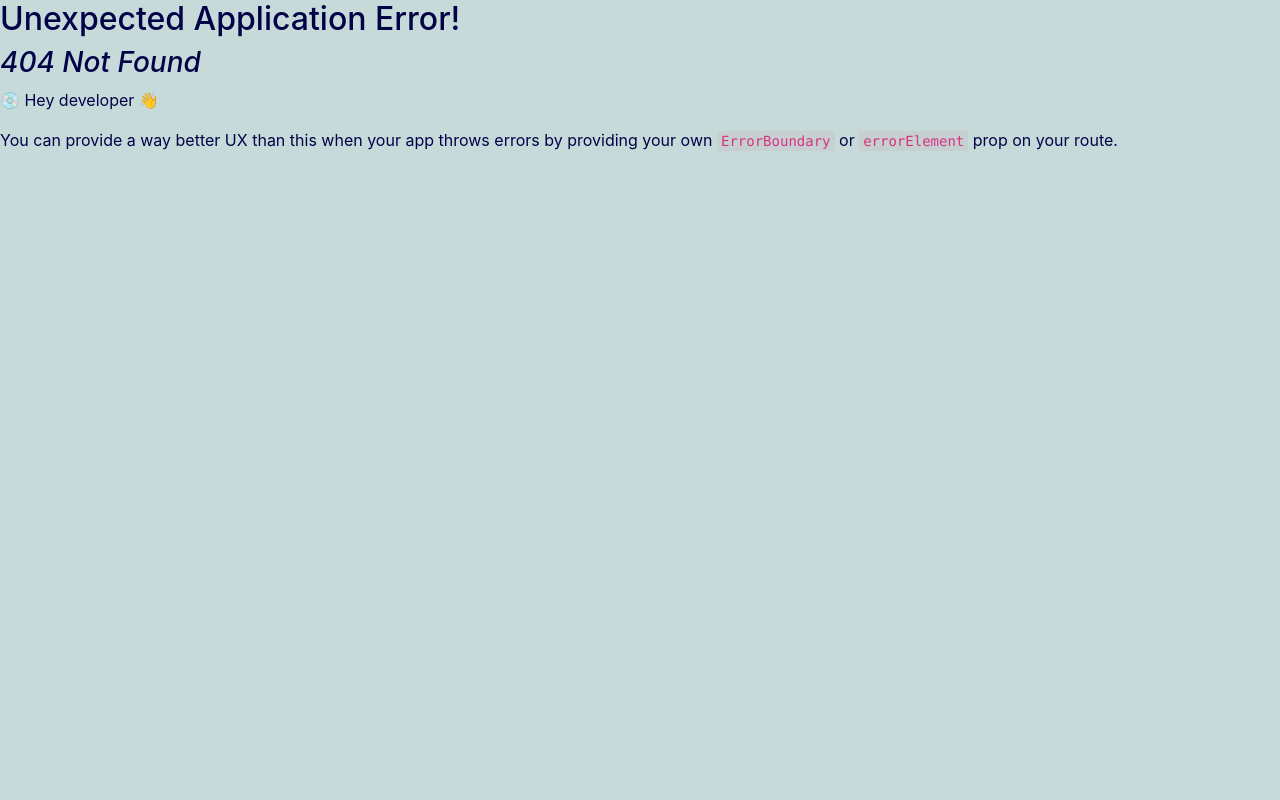
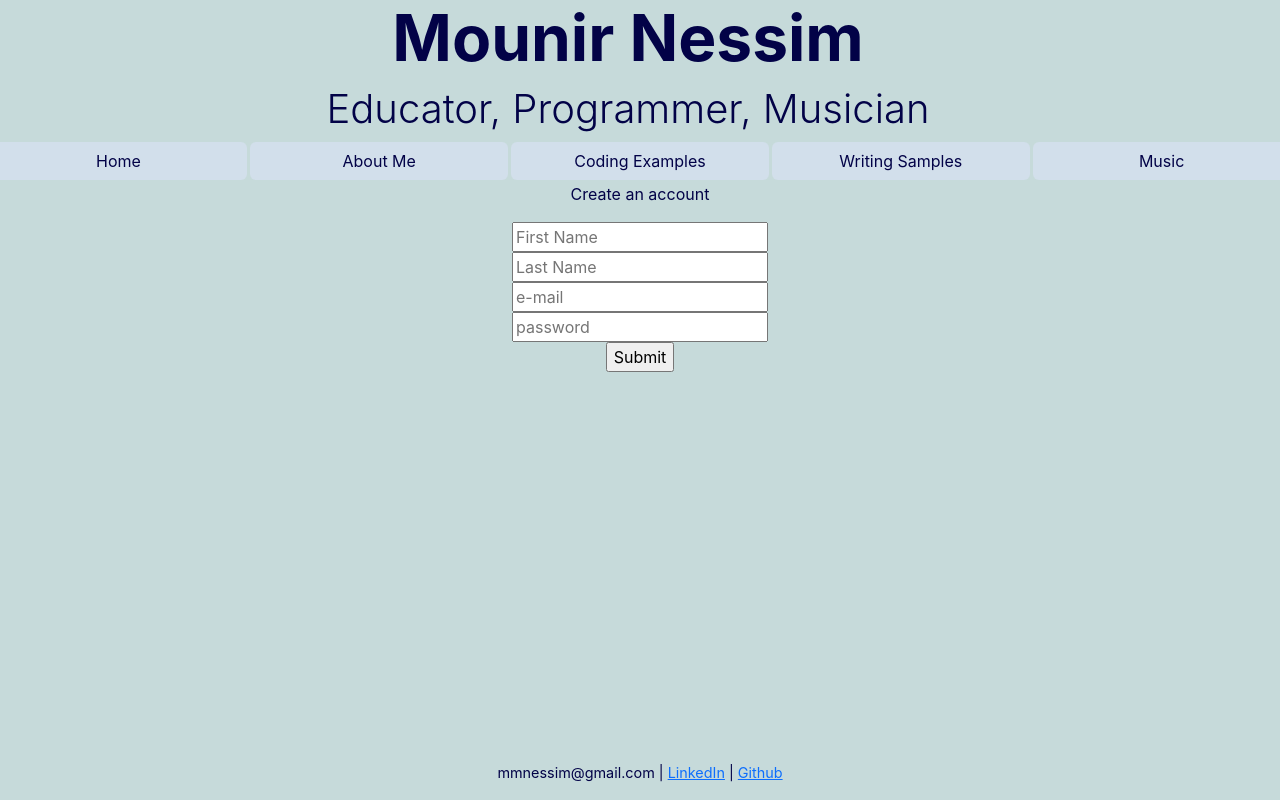
Before and after one commit to mmnessim/portfolio, a React (Create React App) app: page /create-account in a window 1280 px wide. Before the commit this address had no page. Built offline with nearby package versions, Linux system fonts and the light colour scheme.

Commit message:
restructure login area

```diff
--- a/src/components/APIdemo/apiDemo.js
+++ b/src/components/APIdemo/apiDemo.js
@@ -1,13 +1,11 @@
 import React from 'react';
 import { LevelSelector } from './levelSelector';
-import { Form } from './form';
 
 
 export function APIDemo() {
     return (
         <div className='container'>
             <h3>API Demo</h3>
-            <Form />
             <p>The buttons on this page make API calls to the backend hosted on Heroku. I created a database of string orchestra pieces available for purchase on JWPepper's website using Python and BeautifulSoup to scrape the data. You can download the whole .csv file, or you can search by level or by composer on this page.</p>
             <LevelSelector />
         </div>
--- a/src/components/APIdemo/form.js
+++ b/src/components/loginArea/form.js
@@ -1,13 +1,15 @@
 import React, {useState} from "react";
-import { Login } from "../loginArea/login";
+import { Link } from "react-router-dom";
 
 export function Form() {
     const [firstName, setFirstName] = useState();
     const [lastName, setLastName] = useState();
     const [email, setEmail] = useState();
+    const [password, setPassword] = useState();
+    const [message, setMessage] = useState();
 
     const handleSubmit = (e) => {
-        //e.preventDefault();
+        e.preventDefault();
         fetch('http://localhost:3001/database/newuser', {
             method: 'post',
             headers: {
@@ -16,11 +18,15 @@ export function Form() {
             body: JSON.stringify({
                 first_name: firstName,
                 last_name: lastName,
-                email: email
+                email: email,
+                password: password
             })
         })
             .then((response) => {
                 console.log(response)
+                if (response.ok) {
+                    setMessage(<div><p>Account created!</p> <Link to={'/coding/login'} className="btn navlink">Login</Link></div>)
+                }
             })
             .catch((err) => {
                 console.log(err)
@@ -33,11 +39,15 @@ export function Form() {
     const handleLastName = (e) => {
         setLastName(e.target.value)
     }
-     const handleEmail = (e) => {
+    const handleEmail = (e) => {
         setEmail(e.target.value)
+    }
+    const handlePassword = (e) => {
+        setPassword(e.target.value)
     }
     return(
     <div>
+        <p>Create an account</p>
         <form onSubmit={handleSubmit}>
             <input type='text' onChange={handleFirstName} placeholder="First Name" required></input>
             <br />
@@ -45,7 +55,10 @@ export function Form() {
             <br />
             <input type='email' onChange={handleEmail} placeholder="e-mail" required></input>
             <br />
+            <input type="password" onChange={handlePassword} placeholder="password"></input>
+            <br />
             <input type='submit'></input>
         </form>
+        {message}
     </div>)
 }
--- a/src/components/loginArea/login.js
+++ b/src/components/loginArea/login.js
@@ -1,5 +1,6 @@
 import React, {useEffect, useState} from "react";
 import { store } from "../..";
+import { Link } from "react-router-dom";
 
 export function Login() {
     const [email, setEmail] = useState();
@@ -53,9 +54,22 @@ export function Login() {
         )
     } else if (data && data.authenticated === false) {
         store.dispatch({type: "INCORRECT", payload: {authenticated: false, user: 'Guest'}})
-        return(<div>
-            <h3>Incorrect username or password</h3>
-        </div>)
+        return(
+            <div>
+                <h4>Incorrect email or password</h4>
+                <h3>Login</h3>
+                <form className="login-form" onSubmit={handleSubmit}>
+                    <label for="email">Enter your email: </label>
+                    <input type="email" onChange={handleEmail} id="email"></input> <br />
+                    <label for="password">Enter your password: </label>
+                    <input type="password" onChange={handlePassword} id="password"></input> <br />
+                    <input type="submit"></input>
+                    <button onClick={handleSubmit}>Login</button>
+                </form>
+                <Link to={'/create-account'} className="btn navlink">Create an account</Link>
+        </div>
+
+        )
     } else {
     return(
         <div>
@@ -68,6 +82,7 @@ export function Login() {
                 <input type="submit"></input>
                 <button onClick={handleSubmit}>Login</button>
             </form>
+            <Link to={'/create-account'} className="btn navlink">Create an account</Link>
         </div>
     )
 }
--- a/src/index.js
+++ b/src/index.js
@@ -16,6 +16,7 @@ import { SubNav } from './components/navbar/subNav';
 import { Login } from './components/loginArea/login';
 import { createStore } from 'redux';
 import { loginReducer } from './reducer';
+import { Form } from './components/loginArea/form';
 
 export const store = createStore(loginReducer);
 const root = ReactDOM.createRoot(document.getElementById('root'));
@@ -61,6 +62,10 @@ const router = createBrowserRouter([
       {
         path: '/writing',
         element: <WritingSamples />
+      },
+      {
+        path: '/create-account',
+        element: <Form />
       }
     ]
   }
```
